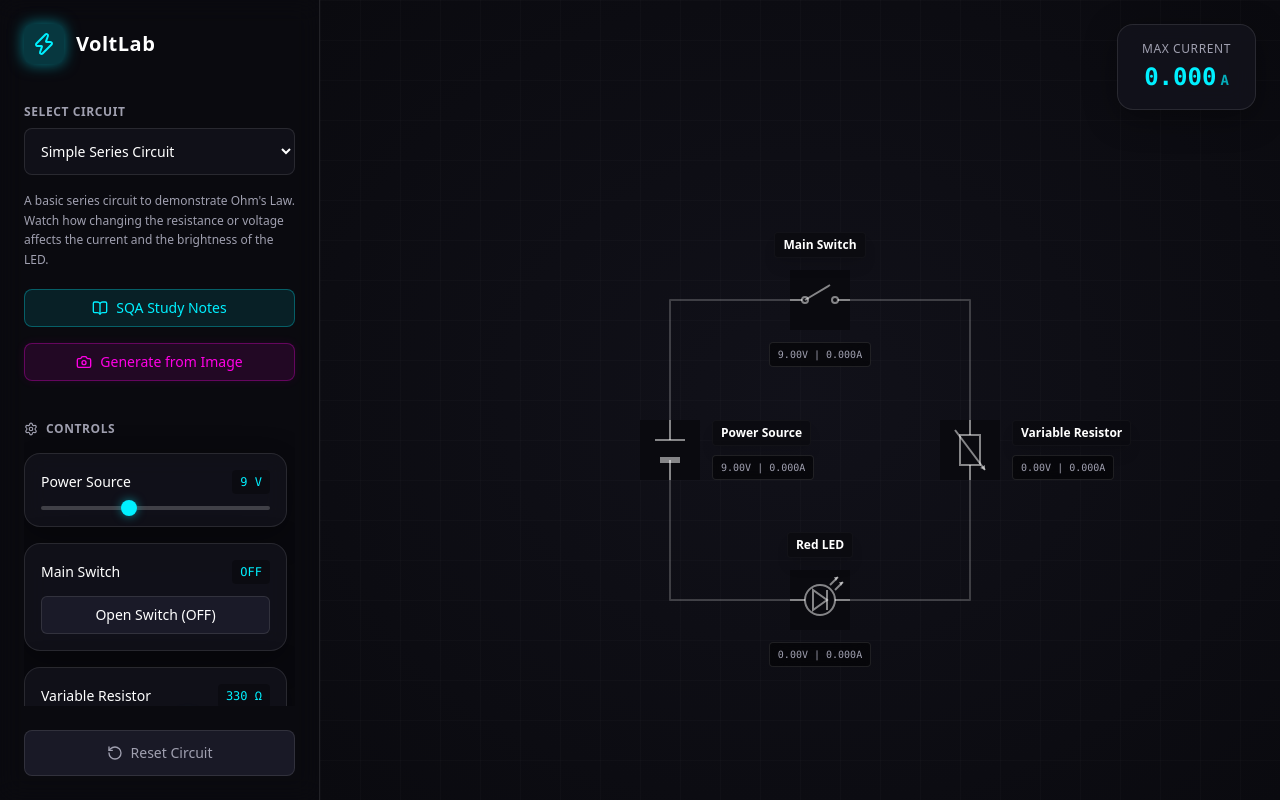
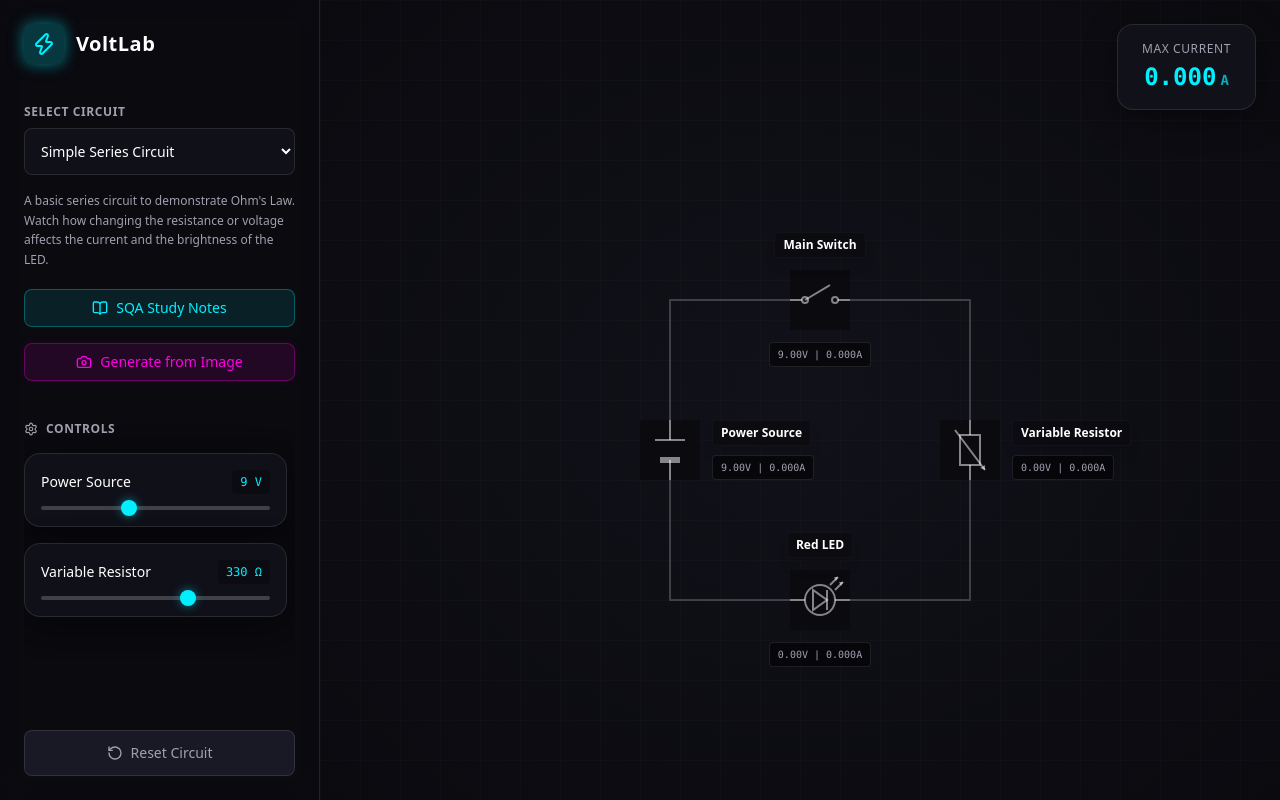
Before and after one commit to tobyStone/physics-circuit-simulator, a Next.js app: page / in a window 1280 px wide. Built offline with nearby package versions, Linux system fonts and the light colour scheme.

Commit message:
Refactor: remove switch from controls sidebar and make the switch component itself clickable on the canvas

```diff
--- a/src/app/api/generate/route.ts
+++ b/src/app/api/generate/route.ts
@@ -50,7 +50,8 @@ You must return ONLY a raw JSON object with no markdown formatting. The JSON mus
 CRITICAL RULES:
 1. Ensure all wire paths are orthogonal (x or y must remain constant between sequential points).
 2. The \`updateFunctionBody\` MUST be valid Javascript. Do NOT include \`function update(components) {\` or \`}\`. Just the inner body.
-3. Ensure the math in the update function accurately reflects National 5 Physics (e.g., V=IR, series components share current, parallel branches share voltage).`;
+3. Ensure the math in the update function accurately reflects National 5 Physics (e.g., V=IR, series components share current, parallel branches share voltage).
+4. Do NOT set 'adjustable': true for Switches. Switches are toggled by the user clicking directly on the component in the diagram, not via a slider.`;
 
 export async function POST(req: Request) {
   try {
--- a/src/components/CircuitCanvas.tsx
+++ b/src/components/CircuitCanvas.tsx
@@ -4,9 +4,10 @@ import { motion } from "framer-motion";
 interface CircuitCanvasProps {
   circuit: CircuitModel;
   components: CircuitComponent[];
+  onComponentClick?: (id: string) => void;
 }
 
-export default function CircuitCanvas({ circuit, components }: CircuitCanvasProps) {
+export default function CircuitCanvas({ circuit, components, onComponentClick }: CircuitCanvasProps) {
   // Grid settings
   const gridSize = 150;
   const offsetX = 200;
@@ -89,13 +90,14 @@ export default function CircuitCanvas({ circuit, components }: CircuitCanvasProp
             key={c.id}
             initial={{ scale: 0, x: "-50%", y: "-50%" }}
             animate={{ scale: 1, x: "-50%", y: "-50%" }}
-            className="absolute z-10 flex flex-col items-center justify-center pointer-events-none"
+            className={`absolute z-10 flex flex-col items-center justify-center ${c.type === 'Switch' ? 'cursor-pointer pointer-events-auto hover:scale-[1.05] active:scale-95 transition-transform' : 'pointer-events-none'}`}
             style={{
               left: x,
               top: y,
               width: 60,
               height: 60
             }}
+            onClick={() => onComponentClick && onComponentClick(c.id)}
           >
             <div className={`absolute z-20 ${isVertical ? 'left-full top-0 ml-3' : 'bottom-full mb-3'} text-xs font-bold text-text bg-background/80 px-2 py-1 rounded border border-border/30 shadow-lg whitespace-nowrap`}>
               {c.name}
--- a/src/components/Simulator.tsx
+++ b/src/components/Simulator.tsx
@@ -85,7 +85,7 @@ export default function Simulator() {
             <Settings size={14} /> Controls
           </label>
 
-          {components.filter(c => c.metadata?.adjustable || c.type === 'Switch').map(c => (
+          {components.filter(c => c.metadata?.adjustable && c.type !== 'Switch').map(c => (
             <motion.div
               initial={{ opacity: 0, y: 10 }}
               animate={{ opacity: 1, y: 0 }}
@@ -95,22 +95,10 @@ export default function Simulator() {
               <div className="flex justify-between items-center">
                 <span className="text-sm font-medium">{c.name}</span>
                 <span className="text-xs font-mono bg-black/30 px-2 py-1 rounded text-accent">
-                  {c.type === 'Switch' ? (c.value === 1 ? 'ON' : 'OFF') : `${c.value} ${c.metadata?.unit || ''}`}
+                  {`${c.value} ${c.metadata?.unit || ''}`}
                 </span>
               </div>
 
-              {c.type === 'Switch' ? (
-                <button
-                  onClick={() => handleComponentChange(c.id, c.value === 1 ? 0 : 1)}
-                  className={`w-full py-2 rounded-md transition-all font-medium text-sm ${
-                    c.value === 1
-                      ? 'bg-success/20 text-success border border-success/50 shadow-[0_0_10px_rgba(0,255,102,0.2)]'
-                      : 'bg-surface-hover text-text border border-border'
-                  }`}
-                >
-                  {c.value === 1 ? 'Close Switch (ON)' : 'Open Switch (OFF)'}
-                </button>
-              ) : (
               <input
                 type="range"
                 min={c.metadata?.min || 0}
@@ -119,7 +107,6 @@ export default function Simulator() {
                 value={c.value}
                 onChange={(e) => handleComponentChange(c.id, parseFloat(e.target.value))}
               />
-              )}
             </motion.div>
           ))}
         </div>
@@ -157,7 +144,16 @@ export default function Simulator() {
             className="absolute inset-0 min-w-[2000px] min-h-[1000px] opacity-10 pointer-events-none"
             style={{ backgroundImage: 'linear-gradient(rgba(255,255,255,0.2) 1px, transparent 1px), linear-gradient(90deg, rgba(255,255,255,0.2) 1px, transparent 1px)', backgroundSize: '40px 40px' }}
           />
-          <CircuitCanvas circuit={activeCircuit} components={components} />
+          <CircuitCanvas
+            circuit={activeCircuit}
+            components={components}
+            onComponentClick={(id) => {
+              const c = components.find(comp => comp.id === id);
+              if (c?.type === 'Switch') {
+                handleComponentChange(id, c.value === 1 ? 0 : 1);
+              }
+            }}
+          />
         </div>
       </div>
 
```
Lines whose indentation alone changed are shown as unchanged.
